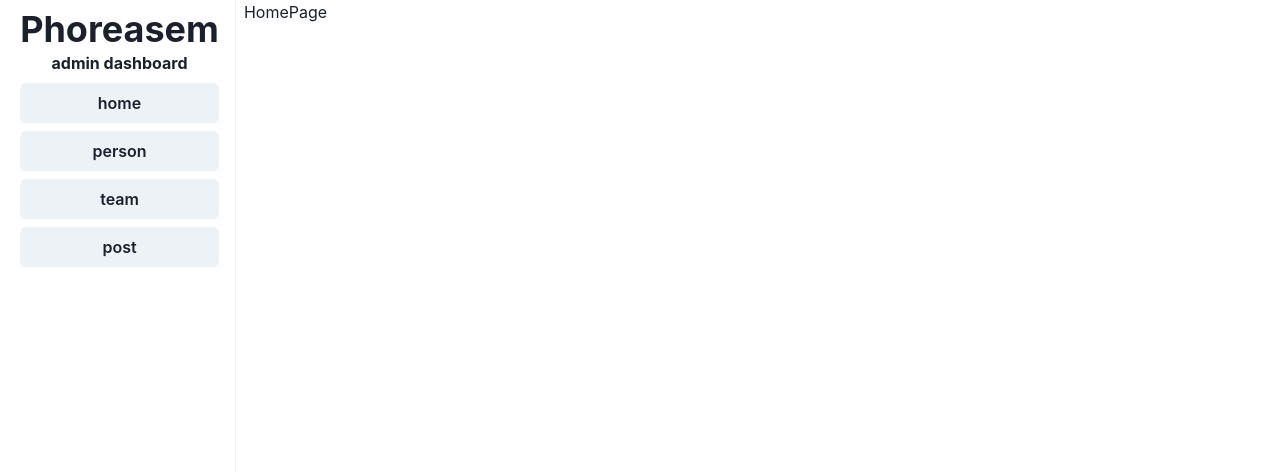
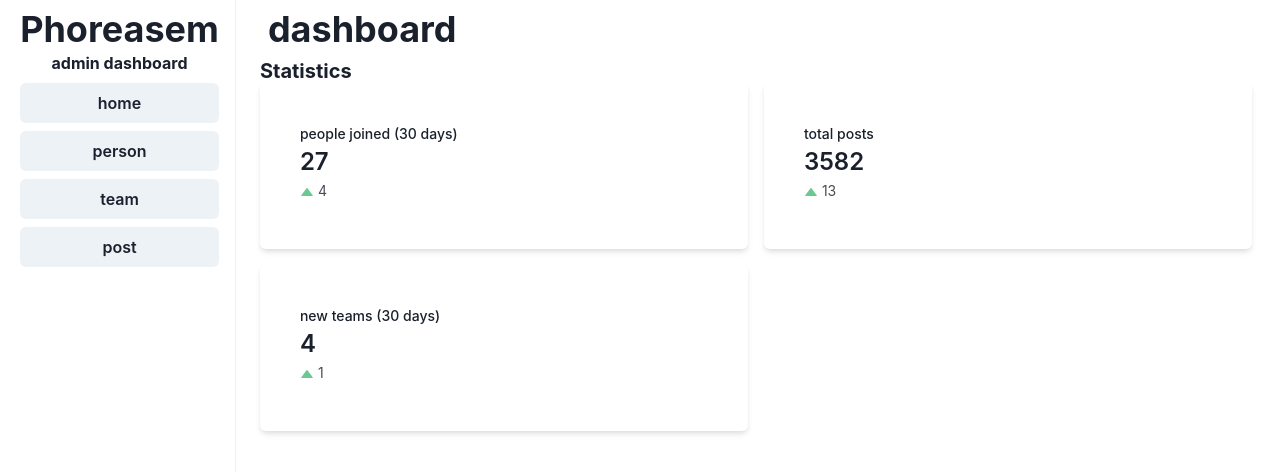
Before and after one commit to wnelson01/phoreasem, a React (Create React App) app in the folder phoreasem-client/: page / in a window 1280 px wide. Shown: the top 472 px of the page. Built offline with nearby package versions, Linux system fonts and the light colour scheme.

Commit message:
person table propagation

```diff
--- a/phoreasem-client/package.json
+++ b/phoreasem-client/package.json
@@ -10,6 +10,7 @@
     "@testing-library/jest-dom": "^5.16.2",
     "@testing-library/react": "^12.1.4",
     "@testing-library/user-event": "^13.5.0",
+    "axios": "^0.26.1",
     "framer-motion": "^6.2.8",
     "package.json": "^2.0.1",
     "react": "^17.0.2",
@@ -20,7 +21,7 @@
   },
   "scripts": {
     "start": "react-scripts start",
-    "build": "react-scripts build",
+    "build": "react-scripts --max-old-space-size=4096 build",
     "test": "react-scripts test",
     "eject": "react-scripts eject"
   },
--- a/phoreasem-client/src/App.js
+++ b/phoreasem-client/src/App.js
@@ -1,5 +1,5 @@
 import "./App.css";
-import { BrowserRouter, Route, Routes, Outlet } from 'react-router-dom';
+import { BrowserRouter, Route, Routes } from 'react-router-dom';
 import PersonPage from './pages/PersonPage';
 import TeamPage from './pages/TeamPage';
 import PostPage from './pages/PostPage';
--- a/phoreasem-client/src/components/Layout.js
+++ b/phoreasem-client/src/components/Layout.js
@@ -29,7 +29,7 @@ const Layout = () => {
             boxShadow={"md"}
             orientation="vertical"
           ></Divider>
-          <Box textAslign="left" w={{ md: "container.lg" }} overflow="auto">
+          <Box textAlign="left" w={{ md: "container.lg" }} overflow="auto">
             <Outlet />
           </Box>
         </Stack>
--- /dev/null
+++ b/phoreasem-client/src/components/person/PersonModal.js
@@ -0,0 +1,50 @@
+import React from 'react'
+import {
+    Modal,
+    ModalBody,
+    ModalCloseButton,
+    ModalContent,
+    ModalFooter,
+    ModalHeader,
+    ModalOverlay,
+    Tab,
+    TabList,
+    TabPanel,
+    TabPanels,
+    Tabs,
+    useDisclosure,
+} from "@chakra-ui/react";
+
+const PersonModal = () => {
+  const {
+    isOpen: isEditOpen,
+    onOpen: onEditOpen,
+    onClose: onEditClose,
+  } = useDisclosure();
+  return (
+    <Modal size="4xl" isOpen={isEditOpen} onClose={onEditClose}>
+        <ModalOverlay />
+        <ModalContent>
+          <ModalHeader>Edit User</ModalHeader>
+          <ModalCloseButton></ModalCloseButton>
+          <ModalBody>
+            <Tabs>
+              <TabList>
+                <Tab>person</Tab>
+                <Tab>team</Tab>
+              </TabList>
+              <TabPanels>
+                <TabPanel>
+                  {/* <UpdatePersonPanel></UpdatePersonPanel> */}
+                </TabPanel>
+                <TabPanel>{/* <MembershipPanel></MembershipPanel> */}</TabPanel>
+              </TabPanels>
+            </Tabs>
+          </ModalBody>
+          <ModalFooter />
+        </ModalContent>
+      </Modal>
+  )
+}
+
+export default PersonModal
--- /dev/null
+++ b/phoreasem-client/src/components/person/PersonRow.js
@@ -0,0 +1,20 @@
+import React from 'react'
+import { Td, Text, Tr } from '@chakra-ui/react';
+import { ViewIcon, DeleteIcon } from '@chakra-ui/icons'
+import PersonModal from './PersonModal';
+
+const PersonRow = ({ person }) => {
+  return (
+    <>
+      <PersonModal/>
+      <Tr>
+          <Td><Text noOfLines={1}>{person.id}</Text></Td>
+          <Td><Text noOfLines={1}>{person.name}</Text></Td>
+          <Td><ViewIcon /></Td>
+          <Td><DeleteIcon /></Td>
+      </Tr>
+    </>
+  )
+}
+
+export default PersonRow
--- /dev/null
+++ b/phoreasem-client/src/components/person/PersonTable.js
@@ -0,0 +1,22 @@
+import React from 'react'
+import { Table, Tbody, Th, Thead, Tr } from '@chakra-ui/react';
+import PersonRow from './PersonRow';
+
+const PersonTable = ({ people }) => {
+
+  return (
+      <Table variant='striped' size='sm' id='users'>
+          <Thead>
+              <Tr>
+                  <Th>id</Th>
+                  <Th>name</Th>
+              </Tr>
+          </Thead>
+          <Tbody>
+              {people.map((person, i) => <PersonRow person={person} key={i} />)}
+          </Tbody>
+      </Table>
+  )
+}
+
+export default PersonTable
--- a/phoreasem-client/src/index.js
+++ b/phoreasem-client/src/index.js
@@ -5,7 +5,6 @@ import App from "./App";
 import reportWebVitals from "./reportWebVitals";
 
 import { ChakraProvider, Box } from "@chakra-ui/react";
-import { BrowserRouter } from 'react-router-dom';
 
 ReactDOM.render(
   <React.StrictMode>
--- a/phoreasem-client/src/pages/HomePage.js
+++ b/phoreasem-client/src/pages/HomePage.js
@@ -1,8 +1,48 @@
 import React from 'react'
+import { Box, Container, Heading, SimpleGrid, Stack, Stat, StatArrow, StatHelpText, StatLabel, StatNumber } from '@chakra-ui/react';
 
 const HomePage = () => {
   return (
-    <div>HomePage</div>
+      <Container minW='container.sm' maxW='container.xl'>
+          <Heading p='2' as='h2' size='xl'>
+              dashboard
+          </Heading>
+          <Heading as='h3' size='md'>
+              Statistics
+          </Heading>
+          <SimpleGrid columns={[1, null, null, 2]} spacing='4'>
+              <Box p='10' boxShadow={'md'} borderRadius='6'>
+                  <Stat>
+                      <StatLabel>people joined (30 days)</StatLabel>
+                      <StatNumber>27</StatNumber>
+                      <StatHelpText>
+                        <StatArrow type='increase' />
+                        4
+                      </StatHelpText>
+                  </Stat>
+              </Box>
+              <Box p='10' boxShadow={'md'} borderRadius='6'>
+                  <Stat>
+                      <StatLabel>total posts</StatLabel>
+                      <StatNumber> 3582 </StatNumber>
+                      <StatHelpText>
+                          <StatArrow type='increase' />
+                          13
+                      </StatHelpText>
+                  </Stat>
+              </Box>
+              <Box p='10' boxShadow={'md'} borderRadius='6'>
+                  <Stat>
+                      <StatLabel>new teams (30 days)</StatLabel>
+                      <StatNumber>4</StatNumber>
+                      <StatHelpText>
+                          <StatArrow type='increase' />
+                          1
+                      </StatHelpText>
+                  </Stat>
+              </Box>
+          </SimpleGrid>
+      </Container>
   )
 }
 
--- a/phoreasem-client/src/pages/PersonPage.js
+++ b/phoreasem-client/src/pages/PersonPage.js
@@ -1,9 +1,83 @@
-import React from 'react'
+import React, { useEffect, useState } from "react";
+import {
+  Button,
+  Container,
+  Flex,
+  Heading,
+  Link,
+  Modal,
+  ModalBody,
+  ModalCloseButton,
+  ModalContent,
+  ModalFooter,
+  ModalHeader,
+  ModalOverlay,
+  Spacer,
+  Tab,
+  TabList,
+  TabPanel,
+  TabPanels,
+  Tabs,
+  useDisclosure,
+} from "@chakra-ui/react";
+import axios from "axios";
+import PersonTable from '../components/person/PersonTable';
 
 const PersonPage = () => {
+  const [people, setPeople] = useState([]);
+  const [teams, setTeams] = useState();
+  const [filteredPeople, setFilteredPeople] = useState([]);
+  const [personToEdit, setPersonToEdit] = useState({});
+  const {
+    isOpen: isCreateOpen,
+    onOpen: onCreateOpen,
+    onClose: onCreateClose,
+  } = useDisclosure();
+  const {
+    isOpen: isEditOpen,
+    onOpen: onEditOpen,
+    onClose: onEditClose,
+  } = useDisclosure();
+  const loadPeople = async () => {
+    const response = await axios.get("https://api.phoreasem.app/person");
+    setPeople(response.data);
+  };
+
+  useEffect(() => {
+    loadPeople()
+  }, []);
+
+  useEffect(() => {
+    setFilteredPeople(people)
+  }, [people]);
+
+  const onEdit = (person) => {
+    setPersonToEdit(person);
+  };
   return (
-    <div>PersonPage</div>
-  )
-}
+    <Container minW="container.sm" maxW="container.xl">
+      <Heading p="2" as="h2" size="xl">
+        people
+      </Heading>
+      <Flex>
+        <Button marginLeft="4" onClick={onCreateOpen}>
+          new person
+        </Button>
+        <Spacer />
+        {/* <TableSearch rows={people} filteredRows={filteredPeople} setFilteredRows={setFilteredPeople} /> */}
+      </Flex>
+      <PersonTable people={filteredPeople} onEdit={onEdit} loadPeople={loadPeople} />
+      <Modal size="4xl" isOpen={isCreateOpen} onClose={onCreateClose}>
+        <ModalOverlay />
+        <ModalContent>
+          <ModalHeader>Create Person</ModalHeader>
+          <ModalCloseButton></ModalCloseButton>
+          <ModalBody>{/* <CreatePerson /> */}</ModalBody>
+          <ModalFooter />
+        </ModalContent>
+      </Modal>
+    </Container>
+  );
+};
 
-export default PersonPage
+export default PersonPage;
```
Also changed, not shown: 1 other file (tests, documents, lock files or other folders).
